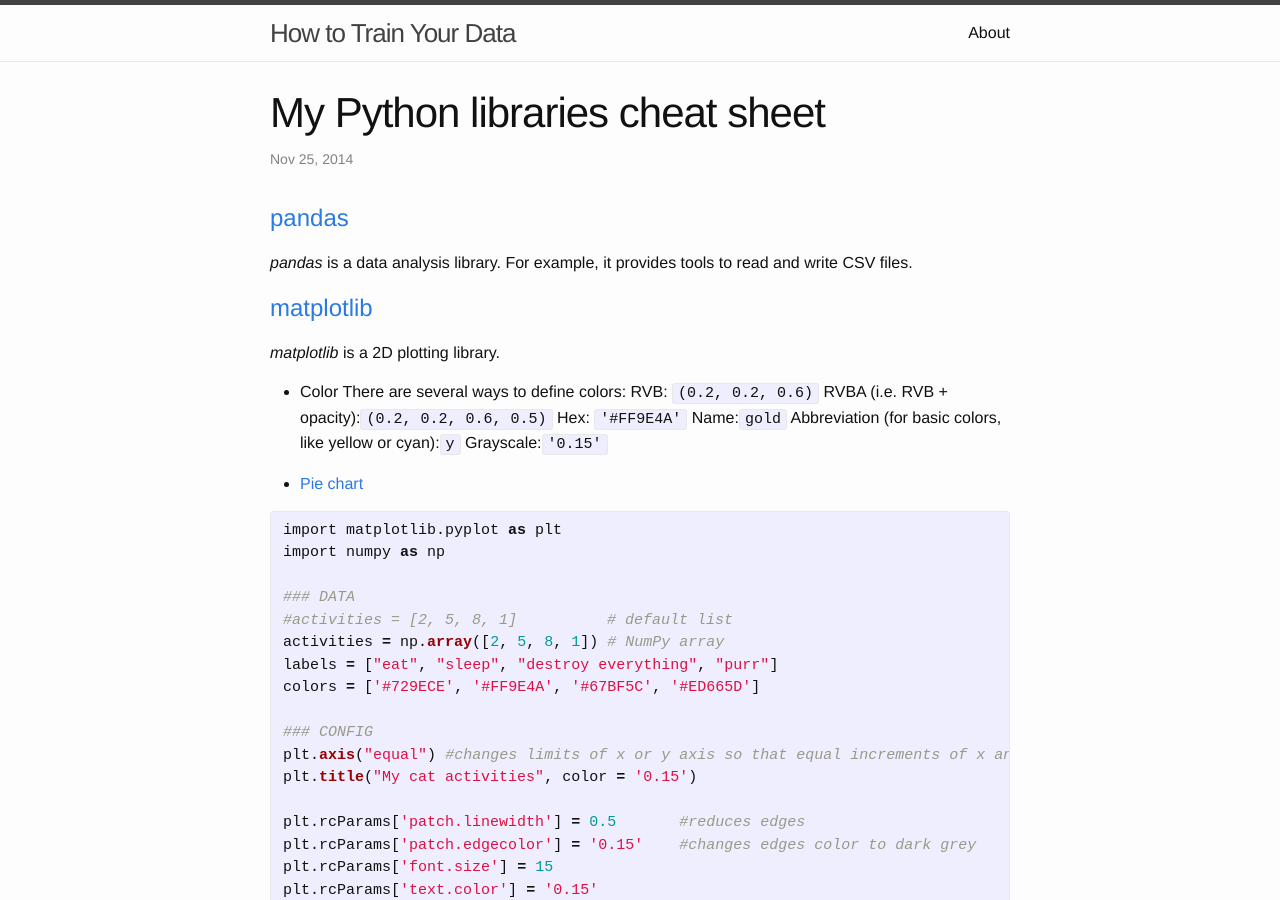
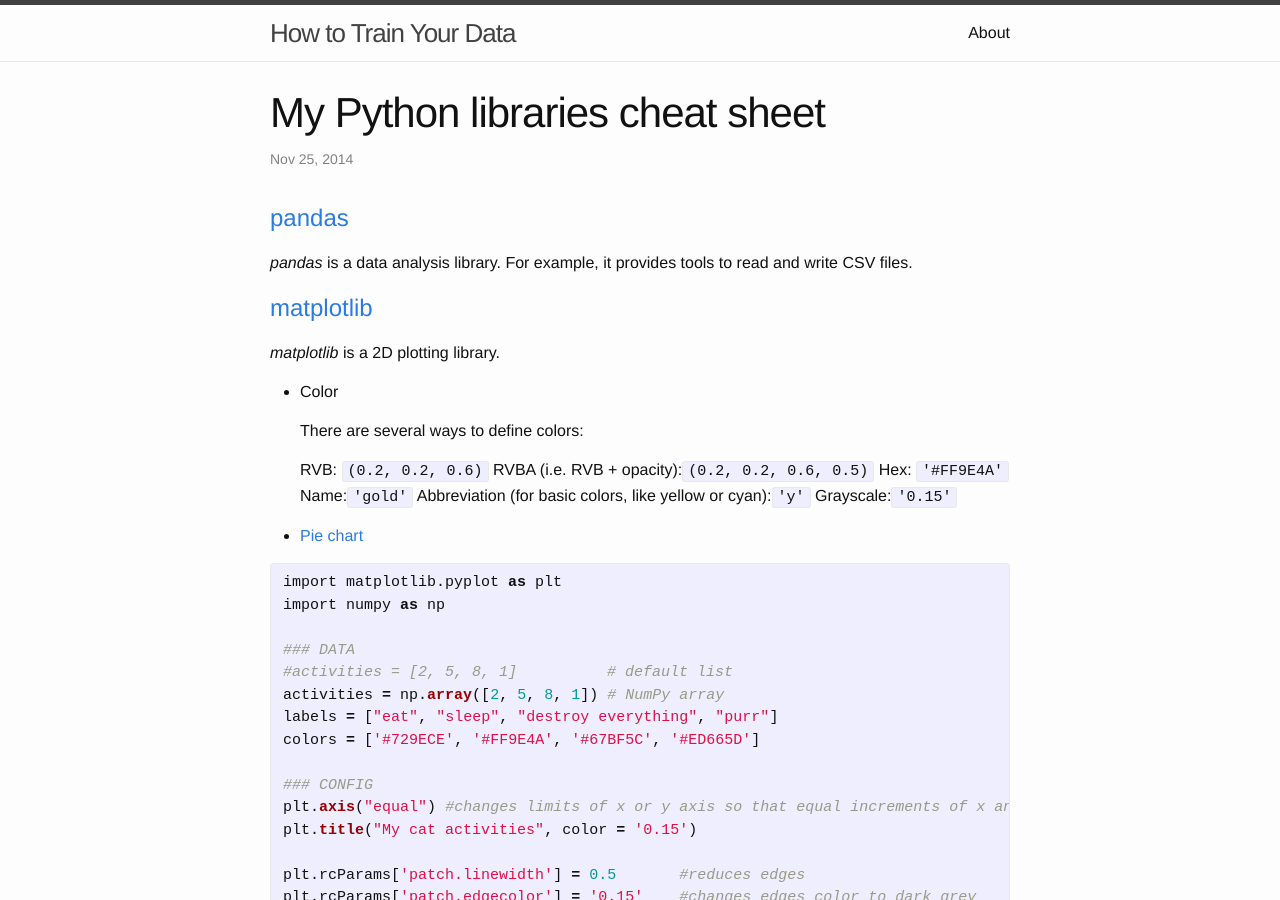
Before and after one commit to seiteta/seiteta.github.io_old, a Jekyll site: the page built from _posts/2014-11-25-python-libraries.md, in a window 1280 px wide and 900 px high. Built offline with Jekyll 4.4.1, drawn with Linux system fonts in a browser that asks for light colours.

Commit message:
Update 2014-11-25-python-libraries.md

```diff
--- a/_posts/2014-11-25-python-libraries.md
+++ b/_posts/2014-11-25-python-libraries.md
@@ -12,13 +12,15 @@ tags: Python library cheat-sheet
 *matplotlib* is a 2D plotting library.
 
 * Color
-There are several ways to define colors:
-RVB: `(0.2, 0.2, 0.6)`
-RVBA (i.e. RVB + opacity):`(0.2, 0.2, 0.6, 0.5)`
-Hex: `'#FF9E4A'`
-Name:`gold`
-Abbreviation (for basic colors, like yellow or cyan):`y`
-Grayscale:`'0.15'`
+
+  There are several ways to define colors:
+
+  RVB: `(0.2, 0.2, 0.6)`
+  RVBA (i.e. RVB + opacity):`(0.2, 0.2, 0.6, 0.5)`
+  Hex: `'#FF9E4A'`
+  Name:`'gold'`
+  Abbreviation (for basic colors, like yellow or cyan):`'y'`
+  Grayscale:`'0.15'`
 
 
 * [Pie chart](http://matplotlib.org/api/pyplot_api.html?highlight=pie#matplotlib.pyplot.pie)
```
